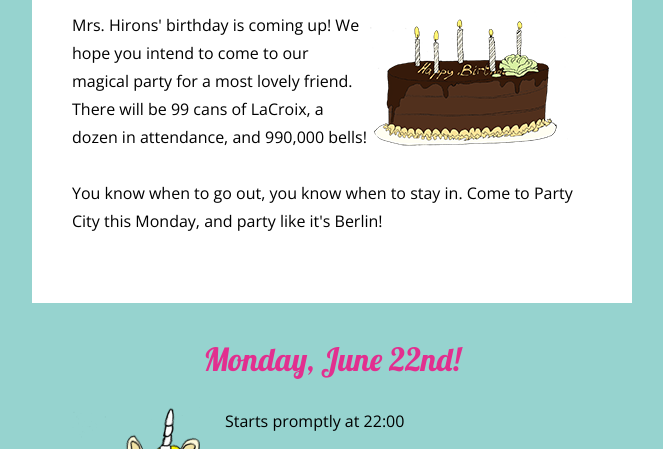
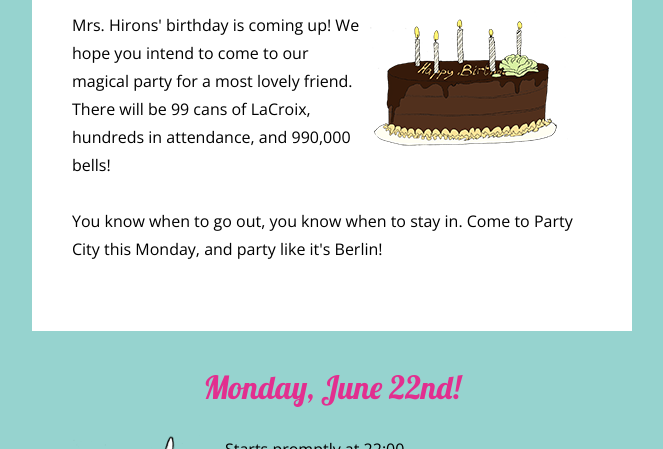
Before and after one commit to alextang21/mrs.hironsbday, a plain HTML site: page index.html in a window 1280 px wide. Shown: the part 651-1100 px from the top of the page, without its empty margins (308-971 px from the left). Drawn offline with nearby package versions, Linux system fonts and the light colour scheme.

Commit message:
Capacity change

```diff
--- a/index.html
+++ b/index.html
@@ -25,7 +25,7 @@
         </aside><!--.bubbles-->
 
 
-        <p>Mrs. Hirons' birthday is coming up! We hope you intend to come to our magical party for a most lovely friend. There will be 99 cans of LaCroix, a dozen in attendance, and 990,000 bells!</p>
+        <p>Mrs. Hirons' birthday is coming up! We hope you intend to come to our magical party for a most lovely friend. There will be 99 cans of LaCroix, hundreds in attendance, and 990,000 bells!</p>
 
         <p>You know when to go out, you know when to stay in. Come to Party City this Monday, and party like it's Berlin!</p>
       </section><!--.intro-->
```
